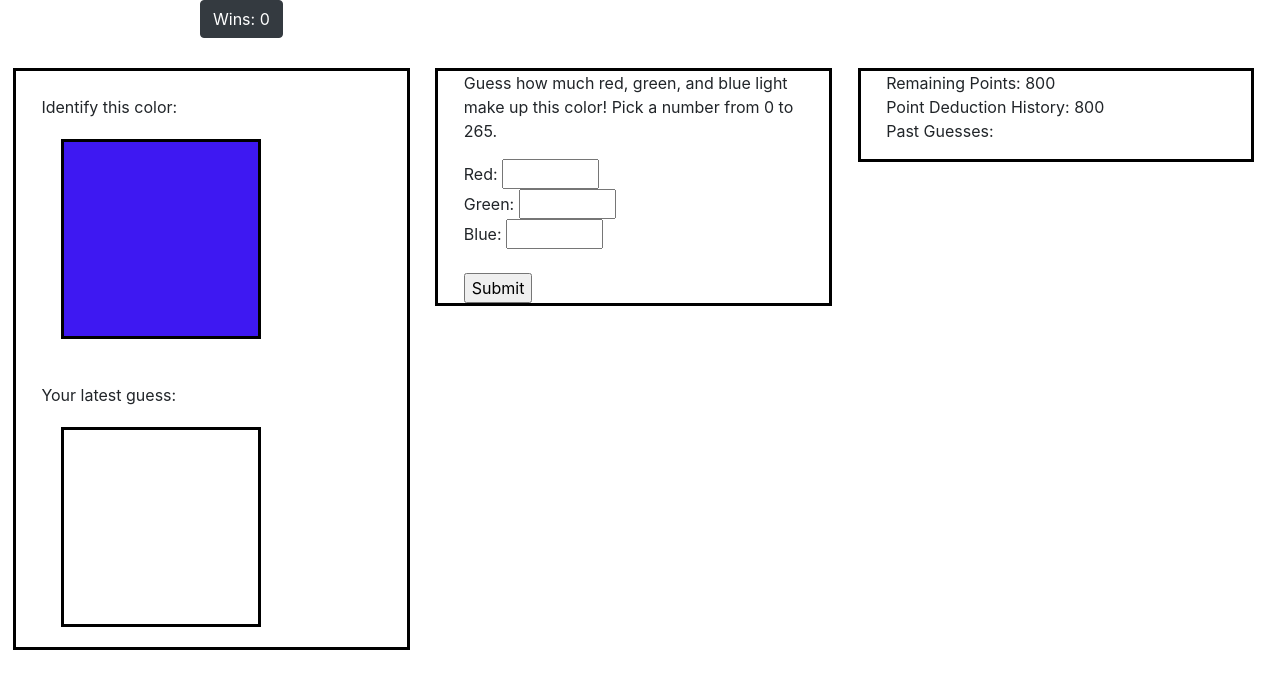
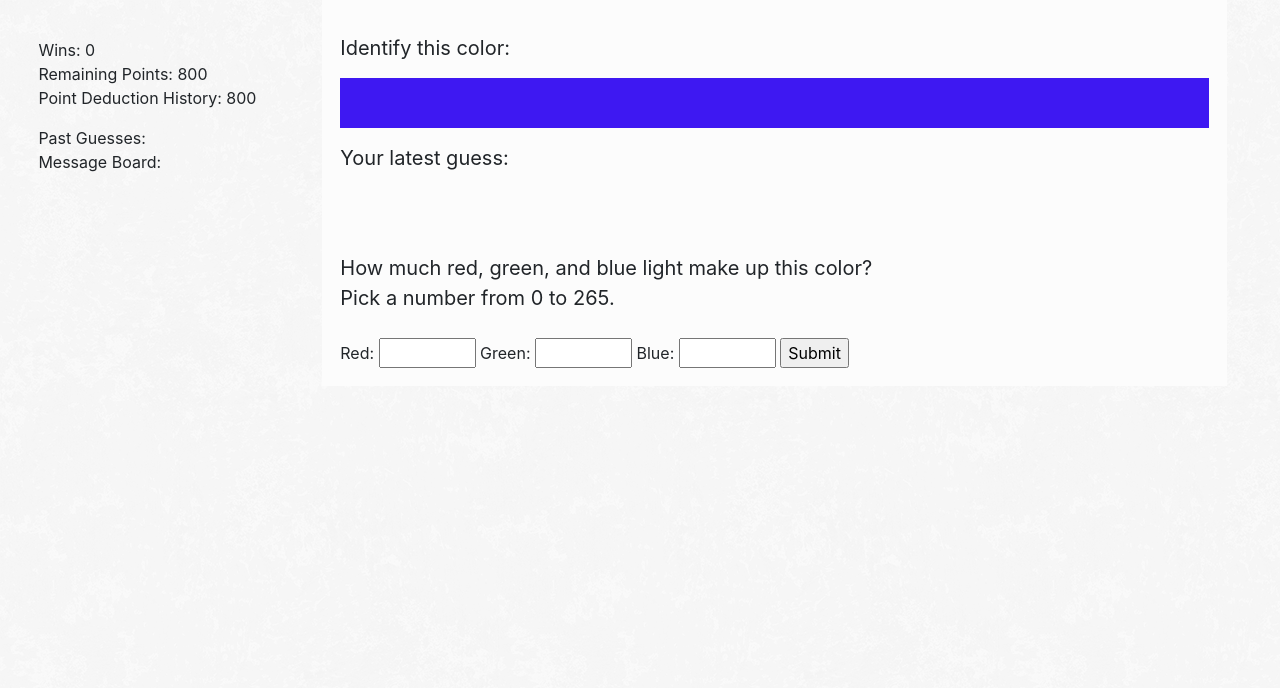
Before and after one commit to ccowen/Color-Hangman, a plain HTML site: page index.html in a window 1280 px wide. Drawn offline with nearby package versions, Linux system fonts and the light colour scheme.

Commit message:
layout changes

```diff
--- a/assets/css/style.css
+++ b/assets/css/style.css
@@ -1,32 +1,64 @@
+body {
+    background-image: url("../images/white_wall_hash.png");
+}
 
-#colorDivs,
-#selectionDivs,
+.myContainer {
+    width: 73%;
+    margin-right: 3%;
+}
+
+#colorDivs {
+    width: 100%;
+    padding: 2%;
+    background-color: #fcfcfc;
+}
+
 #historyDivs {
     float: left;
-    width: 31%;
-    margin-right: 1%;
-    margin-left: 1%;
-    background-color: #FFFFFF;
-    margin-top: 30px;
-    padding-left: 2%;
-    padding-right: 2%;
-    margin-bottom: 30px;
-    border: solid;
-    border-color: black;
-    border-width: 3px;
+    margin: 2% 2% 0% 2%;
+    width: 20%;
+    padding: 1%;
 }
 
 #questionColorDiv,
 #guessColorDiv {
-	width: 200px;
-	height: 200px;
-	padding: 20px 20px 20px 20px;
-	margin: 20px 20px 20px 20px;
-	border: solid;
-    border-color: black;
-    border-width: 3px;
+	width: 100%;
+	height: 50px;
+
 }
 
-#wins {
-	margin-left: 200px;
+button {
+    margin: 1%;
 }
+
+.oneLine {
+    font-size: 20px;
+    padding: 15px 0px 15px 0px;
+    margin: 0px;
+}
+
+.twoLine {
+    font-size: 20px;
+    padding: 15px 0px 25px 0px;
+    margin: 0px;
+}
+
+#pastGuessesColorText {
+    float: left;
+    margin-bottom: 2px;
+}
+
+#pastGuessesColorDiv {
+    float: left;
+    width: 5%;
+    height: 20px;
+
+}
+
+.floatLeft {
+    float: left;
+}
+
+.clear {
+    clear: both;
+}
--- a/assets/javascript/game.js
+++ b/assets/javascript/game.js
@@ -15,8 +15,6 @@ $(document).ready(function() {
 		$("#pastGuesses").empty();
 
 		$("#minusPoints").empty();
-
-
 
 		// random color picker and variables
 
@@ -133,8 +131,12 @@ $(document).ready(function() {
 		}
 		else {
 			// guessColor stuff for document
-			$("#pastGuesses").prepend("<div id=pastGuessesColorDiv>" + guessColor);
-			// $("#pastGuessesColorDiv").css({'background-color': guessColor, 'width': '50px'});
+			$("#pastGuesses").prepend("<div id='pastGuessesColorDiv'</div>");
+
+			$("#pastGuesses").prepend("<p id='pastGuessesColorText'>" + guessColor + "</p>");
+
+			$("#pastGuessesColorDiv").css({'background-color': guessColor});
+
 			pastGuessesArray.push(guessColor);
 
 			//minus point record
--- a/index.html
+++ b/index.html
@@ -20,47 +20,75 @@
 
 <body>
 
-	<header>
+	<div>
 
-		<button type="button" class="btn btn-dark" id="wins">
-			Wins: <span id="score-wins"></span>
-		</button>
+		<section id="historyDivs">
+
+			<div id="score">
+
+				<p id="leftText">
+					Wins: <span id="score-wins"></span>
+					<br>
+					Remaining Points: <span id="points"></span>
+					<br>
+					Point Deduction History: 800 <span id="minusPoints"></span>
+				</p>
+
+				<p>
+
+					<span class="floatLeft">
+						Past Guesses:
+					</span>
+
+				<span id="pastGuesses">
+
+				</span>
+
+				</p>
+
+				<br>
+
+				<p class="clear">
+					Message Board:
+
+				</p>
+
+			</div>
+
+		</div>
 
 	</header>
 
-	<div id="mainContent">
+	<div class="container myContainer">
 
 		<section id="colorDivs">
 
-			<br>
-			<p>Identify this color:</p>
+			<p class="oneLine">Identify this color:</p>
 
 			<div id="questionColorDiv">
 
 			</div>
 
-			<br>
-			<p>Your latest guess:</p>
+			<p class="oneLine">Your latest guess:</p>
 
 			<div id="guessColorDiv">
 
 			</div>
 
-		</section>
-
-		<section id="selectionDivs">
-
 			<div id="typeSelection">
 
-			<p>Guess how much red, green, and blue light make up this color!
+			<p class="twoLine">
+
+				How much red, green, and blue light make up this color?
+				<br>
 				Pick a number from 0 to 265.
-				<br>
+
 			</p>
 
 			<form id="form">
-				Red: <input type="number" id="selectionColorR" min="0" max="256"><br>
-				Green: <input type="number" id="selectionColorG" min="0" max="256"><br>
-				Blue: <input type="number" id="selectionColorB" min="0" max="256"><br><br>
+				Red: <input type="number" id="selectionColorR" min="0" max="256">
+				Green: <input type="number" id="selectionColorG" min="0" max="256">
+				Blue: <input type="number" id="selectionColorB" min="0" max="256">
 				<input type="button" value="Submit" id="selectionColor">
 			</form>
 
@@ -86,26 +114,6 @@
 
 		</section>
 
-		<section id="historyDivs">
-
-			<div id="score">
-
-				<p>
-					Remaining Points: <span id="points"></span>
-					<br>
-					Point Deduction History: 800 <span id="minusPoints"></span>
-					<br>
-					Past Guesses:
-				</p>
-
-			</div>
-
-			<div id="pastGuesses">
-
-
-			</div>
-
-		</section>
 
 	</div>
 
```
Also changed, not shown: assets/images/white_wall_hash.png (added).
